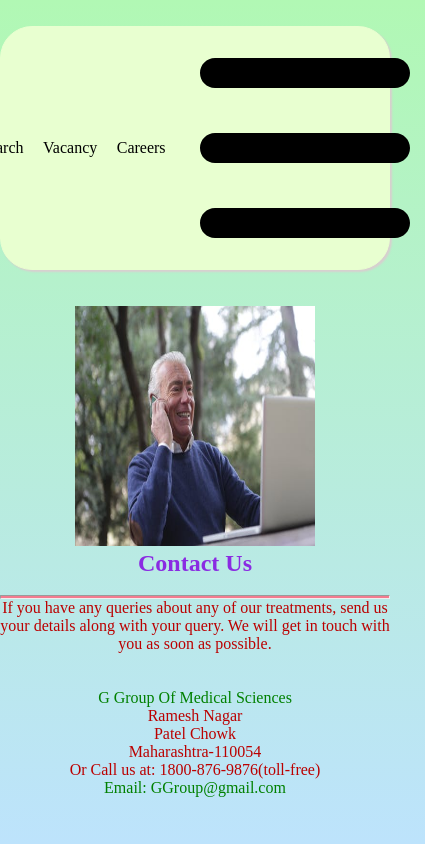
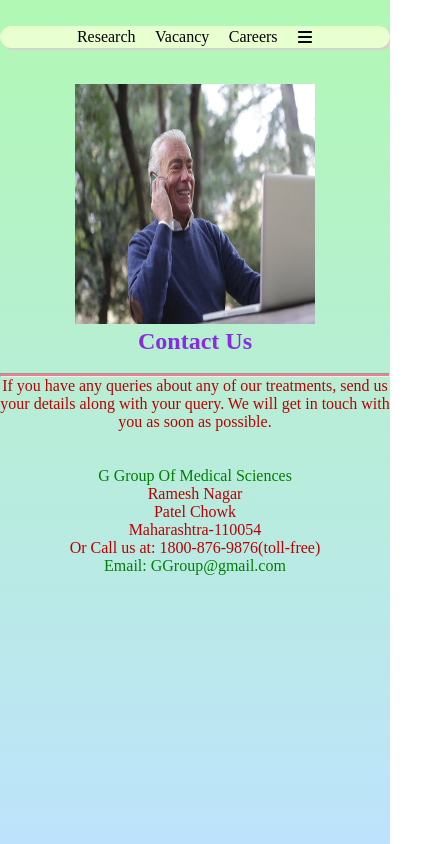
Before and after one commit to Ruchika-Sehgal/Ruchika-Sehgal-Azure-Project-HealthBot, a website: page Contact.htm in a window 390 px wide. Shown: the whole page, 425 px wide, since content can reach past the window. Drawn offline with nearby package versions, Linux system fonts and the light colour scheme.

Commit message:
Update Contact.css

```diff
--- a/Contact.css
+++ b/Contact.css
@@ -90,7 +90,7 @@ img{
     {
         display:block !important;
     }
-    img{
+    img:not(.fa-bars){
         width:15rem;
         height:15rem;
     }
@@ -98,3 +98,7 @@ img{
 .applied{
     display:block !important;
 }
+.fa-bars{
+    width:1rem;
+    height:1rem;
+}
```
